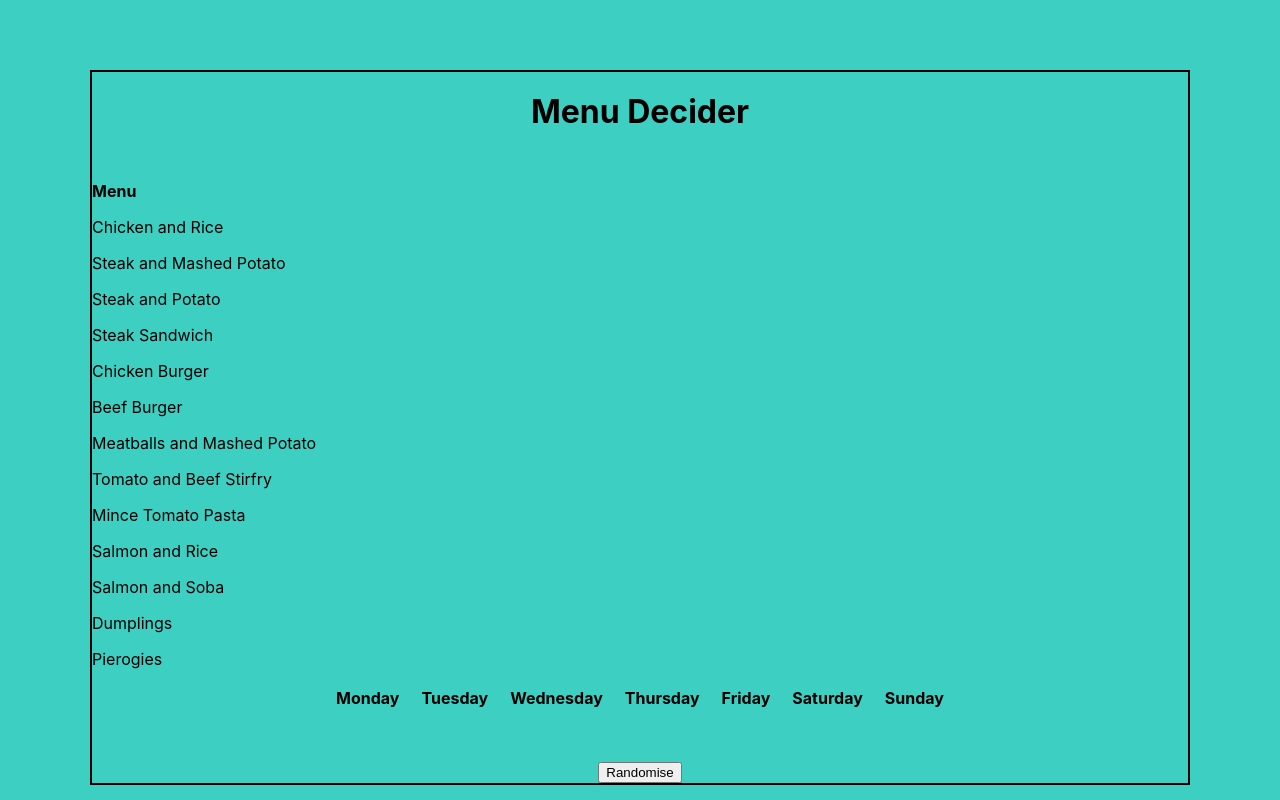
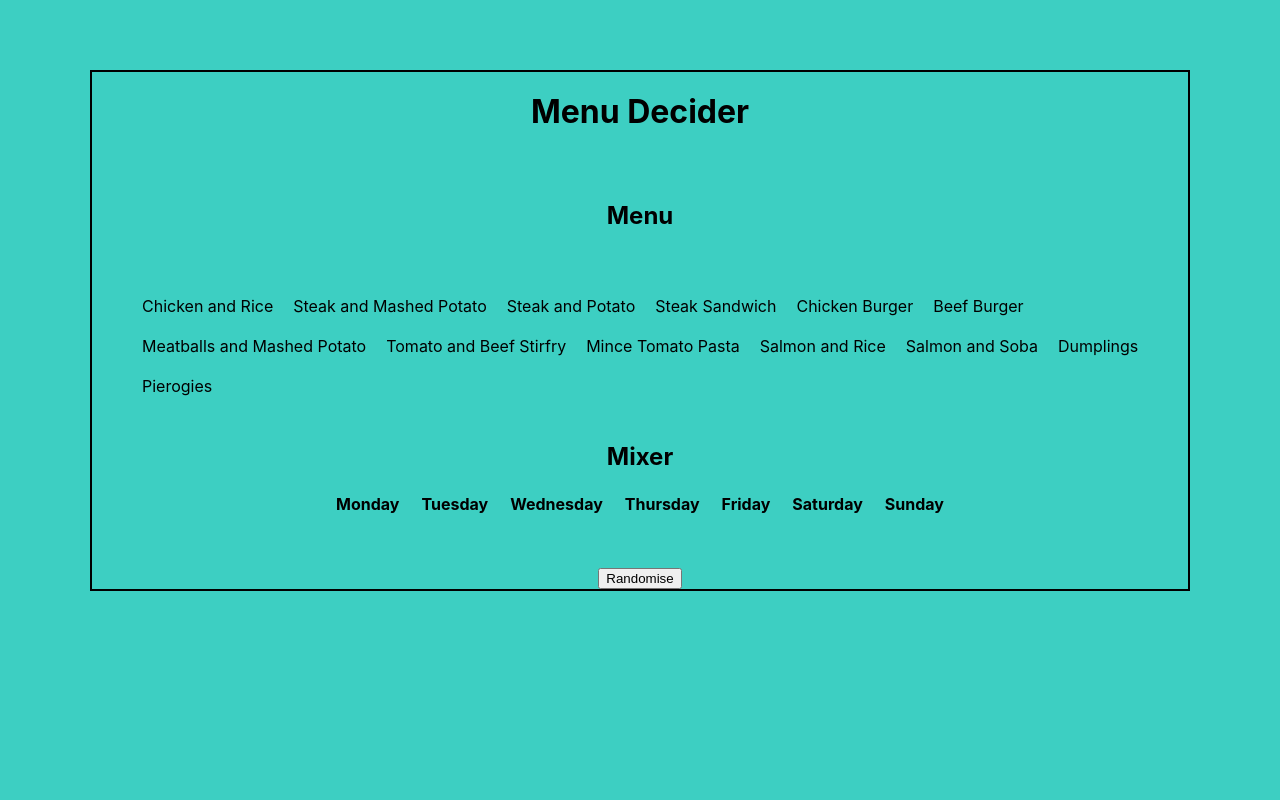
Before and after one commit to donnyha/portfolio, a React (Create React App) app in the folder menu/: page / in a window 1280 px wide. Built offline with nearby package versions, Linux system fonts and the light colour scheme.

Commit message:
positioning applied

```diff
--- a/menu/src/App.js
+++ b/menu/src/App.js
@@ -49,9 +49,13 @@ class App extends React.Component
                     <div className="container">
                         {/* Display Menu */}
                         <div id="menu">
-                            <strong>Menu</strong><br />
-                            {foodItems}
+                            <h2>Menu</h2><br />
+                            <ul id="food-list">
+                                {foodItems}
+                            </ul>
                         </div>
+
+                        <h2>Mixer</h2>
 
                         {/* Display Week */}
                         <table>
--- a/menu/src/components/Show.js
+++ b/menu/src/components/Show.js
@@ -3,9 +3,9 @@ import React from 'react'
 function Show(props)
 {
     return(
-        <div className="food-items">
-            <p>{props.name}</p>
-        </div>
+        <li className="food-items">
+            {props.name}
+        </li>
     )
 }
 
--- a/menu/src/styles/App.css
+++ b/menu/src/styles/App.css
@@ -20,6 +20,19 @@ h1 {
   margin-bottom: 50px;
 }
 
+h2 {
+  text-align: center;
+}
+
+#food-list {
+  list-style-type: none;
+}
+
+#food-list li {
+  display: inline-block;
+  margin: 10px;
+}
+
 table {
   display: inline-block;
   margin-left: auto;
```
